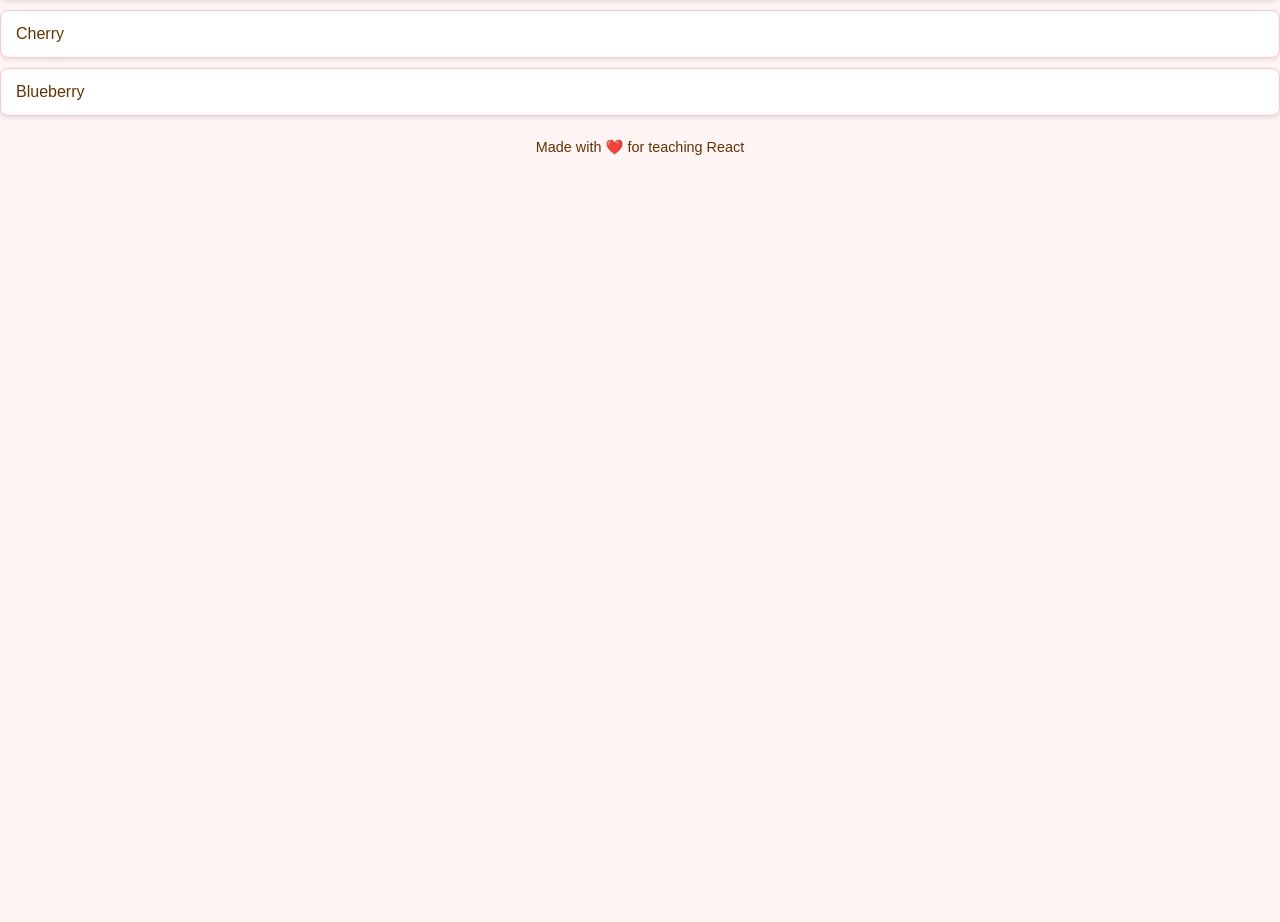
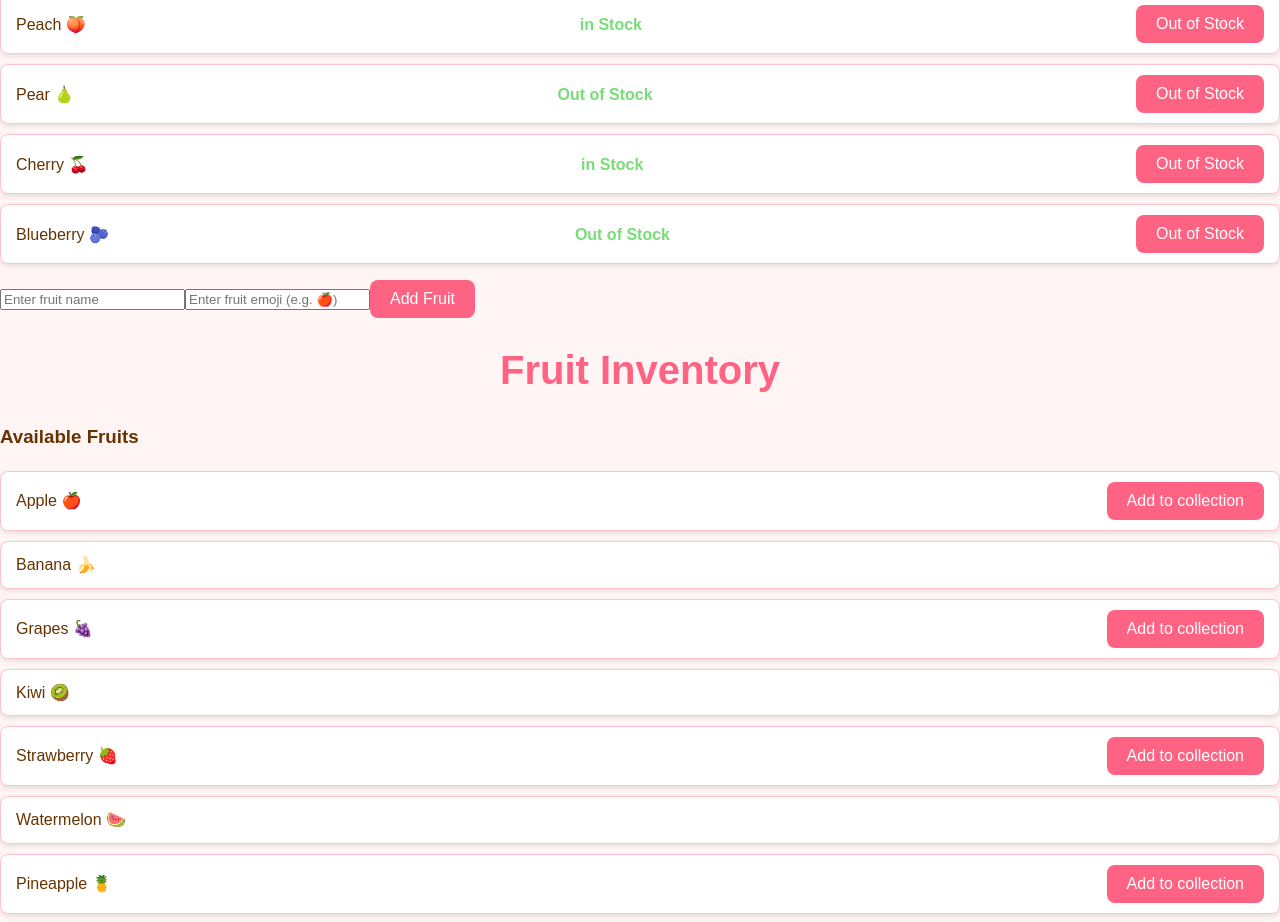
Before and after one commit to Isaacj3000/fruitopia-2, a React (Vite) app: page / in a window 1280 px wide. Shown: the part 620-1542 px from the top of the page. Before the commit the page ends 800 px from the top, so only its background shows below. Built offline with nearby package versions, Linux system fonts and the light colour scheme.

Commit message:
fruit forms and inventory

```diff
--- a/src/App.jsx
+++ b/src/App.jsx
@@ -3,24 +3,10 @@
 import Fruits from './components/Fruits/Fruits'
 import Footer from './components/Footer/Footer'
 function App() {
-  const fruits = [
-    { id: 1, name: "Apple", color: "Red", inStock: true, emoji: "🍎" },
-    { id: 2, name: "Banana", color: "Yellow", inStock: false, emoji: "🍌" },
-    { id: 3, name: "Grapes", color: "Purple", inStock: true, emoji: "🍇" },
-    { id: 4, name: "Kiwi", color: "Brown", inStock: false, emoji: "🥝" },
-    { id: 5, name: "Strawberry", color: "Red", inStock: true, emoji: "🍓" },
-    { id: 6, name: "Watermelon", color: "Green", inStock: false, emoji: "🍉" },
-    { id: 7, name: "Pineapple", color: "Yellow", inStock: true, emoji: "🍍" },
-    { id: 8, name: "Mango", color: "Orange", inStock: false, emoji: "🥭" },
-    { id: 9, name: "Peach", color: "Orange", inStock: true, emoji: "🍑" },
-    { id: 10, name: "Pear", color: "Green", inStock: false, emoji: "🍐" },
-    { id: 11, name: "Cherry", color: "Red", inStock: true, emoji: "🍒" },
-    { id: 12, name: "Blueberry", color: "Blue", inStock: false, emoji: "🫐" }
-  ]
   return (
     <>
     <NavBar />
-    <Fruits fruits={fruits}/>
+    <Fruits />
     <Footer />
     </>
   )
--- /dev/null
+++ b/src/components/Fruits/FruitForm/FruitForm.css
@@ -0,0 +1,49 @@
+.fruit-form {
+    display: flex;
+    flex-direction: column;
+    align-items: center;
+    background-color: #fff5f5; /* Cream White */
+    padding: 15px;
+    border-radius: 10px;
+    box-shadow: 0 4px 8px rgba(0, 0, 0, 0.1);
+    width: 80%;
+    max-width: 400px;
+    margin: 20px auto;
+  }
+
+  .fruit-form label {
+    font-size: 1.2rem;
+    font-weight: bold;
+    color: #663300; /* Chocolate Brown */
+    margin-bottom: 8px;
+  }
+
+  .fruit-form input {
+    width: 100%;
+    padding: 10px;
+    border: 2px solid #ff6384; /* Strawberry Red */
+    border-radius: 5px;
+    font-size: 1rem;
+    outline: none;
+    transition: border-color 0.3s;
+  }
+
+  .fruit-form input:focus {
+    border-color: #77dd77; /* Leaf Green */
+  }
+
+  .fruit-form button {
+    margin-top: 10px;
+    background-color: #ff6384; /* Strawberry Red */
+    color: white;
+    border: none;
+    padding: 10px 15px;
+    font-size: 1rem;
+    border-radius: 5px;
+    cursor: pointer;
+    transition: background-color 0.3s;
+  }
+
+  .fruit-form button:hover {
+    background-color: #ffc2d1; /* Soft Pink */
+  }
--- /dev/null
+++ b/src/components/Fruits/FruitForm/FruitForm.jsx
@@ -0,0 +1,34 @@
+import React, { useState }from "react";
+import "./FruitForm.css";
+function FruitForm({addFruit}) {
+    const [name, setName] = useState("");
+    const [emoji, setEmoji] = useState("");
+    const handleSubmit = (e) => {
+        e.preventDefault();
+        addFruit(name, emoji);
+        setName("");
+        setEmoji("");
+
+    }
+
+    return (
+        <form onSubmit={handleSubmit}>
+            <input
+            type="text"
+            value={name}
+            placeholder="Enter fruit name"
+            onChange={(e) => setName(e.target.value)}
+
+             />
+             <input
+             type="text"
+             value={emoji}
+             placeholder="Enter fruit emoji (e.g. 🍎)"
+             onChange={(e) => setEmoji(e.target.value)}
+
+             />
+             <button type="submit">Add Fruit</button>
+        </form>
+    )
+}
+    export default FruitForm;
--- a/src/components/Fruits/Fruits.jsx
+++ b/src/components/Fruits/Fruits.jsx
@@ -1,15 +1,103 @@
-import React from 'react'
+import React, { useState } from 'react'
 import "./Fruits.css"
+import FruitForm from "./FruitForm/FruitForm"
+function Fruits() {
 
-function Fruits({fruits}) {
-  return (
-    <ul>
-    {
-      fruits.map((fruit) => (
-        <li key={fruit.id}>{fruit.name}</li>
-      ))
+    const [fruits, setFruits] = useState([
+        { id: 1, name: "Apple", color: "Red", inStock: true, emoji: "🍎" },
+        { id: 2, name: "Banana", color: "Yellow", inStock: false, emoji: "🍌" },
+        { id: 3, name: "Grapes", color: "Purple", inStock: true, emoji: "🍇" },
+        { id: 4, name: "Kiwi", color: "Brown", inStock: false, emoji: "🥝" },
+        { id: 5, name: "Strawberry", color: "Red", inStock: true, emoji: "🍓" },
+        { id: 6, name: "Watermelon", color: "Green", inStock: false, emoji: "🍉" },
+        { id: 7, name: "Pineapple", color: "Yellow", inStock: true, emoji: "🍍" },
+        { id: 8, name: "Mango", color: "Orange", inStock: false, emoji: "🥭" },
+        { id: 9, name: "Peach", color: "Orange", inStock: true, emoji: "🍑" },
+        { id: 10, name: "Pear", color: "Green", inStock: false, emoji: "🍐" },
+        { id: 11, name: "Cherry", color: "Red", inStock: true, emoji: "🍒" },
+        { id: 12, name: "Blueberry", color: "Blue", inStock: false, emoji: "🫐" }
+    ])
+
+
+     const [collectedFruits, setCollectedFruits] = useState([]);
+     const toggleStock = (id) => {
+      setFruits(fruits.map(fruit => fruit.id === id ? {... fruit, inStock: !fruit.inStock} : fruit))
     }
-  </ul>  )
+    const handleAddFruit = (fruit) => {
+      if (!fruit.inStock) {
+        console.log("This fruit is out of stock!")
+        return;
+      }
+      setCollectedFruits([... collectedFruits, fruit])
+
+    }
+    const handleRemoveFruit = (fruit) => {
+      setCollectedFruits(collectedFruits.filter(f => f.id !== fruit.id))
+  }
+    // const handleAddFruit = (fruit) => {
+    //   setCollectedFruits()
+    // console.log(collectedFruits, "collected Fruits")
+
+    // const handleRemoveFruit = (fruits) => {
+    //   setCollectedFruits(collectedFruits.filter(f => f.id !== fruit.id))
+    // }
+    const addFruit = (name, emoji) => {
+      const newFruit = {
+        id: fruits.length + 1,
+        name,
+        emoji,
+        color: "gray",
+        inStock: true
+      }
+      setFruits([...fruits, newFruit])
+    }
+    return (
+      <>
+        <ul>
+            {fruits.map((fruit) => (
+                <li key={fruit.id}>{fruit.name} {fruit.emoji}
+                <strong>{fruit.inStock ? "in Stock" : "Out of Stock"}
+                </strong>
+                <button onClick={() => toggleStock(fruit.id)}>{fruits.inStock ? "in Stock" : "Out of Stock"}</button>
+                </li>
+            ))
+            }
+        </ul>
+        <FruitForm addFruit={addFruit} />
+          <div>
+            <h1>Fruit Inventory</h1>
+            <div>
+              <h3>Available Fruits</h3>
+              <ul>
+                {
+                  fruits.map(fruit => (
+                    <li key={fruit.id}>
+                      <span>{fruit.name} {fruit.emoji}</span>
+                      {fruit.inStock && (
+                        <button>Add to collection</button>
+                      )}
+                    </li>
+                  ))
+                }
+              </ul>
+            </div>
+            <div>
+              <h3>Your Collection</h3>
+              <ul>
+                {
+                  collectedFruits.map(fruit => (
+                    <li key={fruit.id}>
+                        <span>{fruit.name} {fruit.emoji}</span>
+                        <button onClick={()=> handleRemoveFruit(fruit)}>Remove from collection</button>
+                    </li>
+                  ))
+                }
+              </ul>
+
+            </div>
+          </div>
+      </>
+    )
 }
 
 export default Fruits
```
Also changed, not shown: src/components/Fruits/FruitInventory/FruitInventory.jsx (added).
